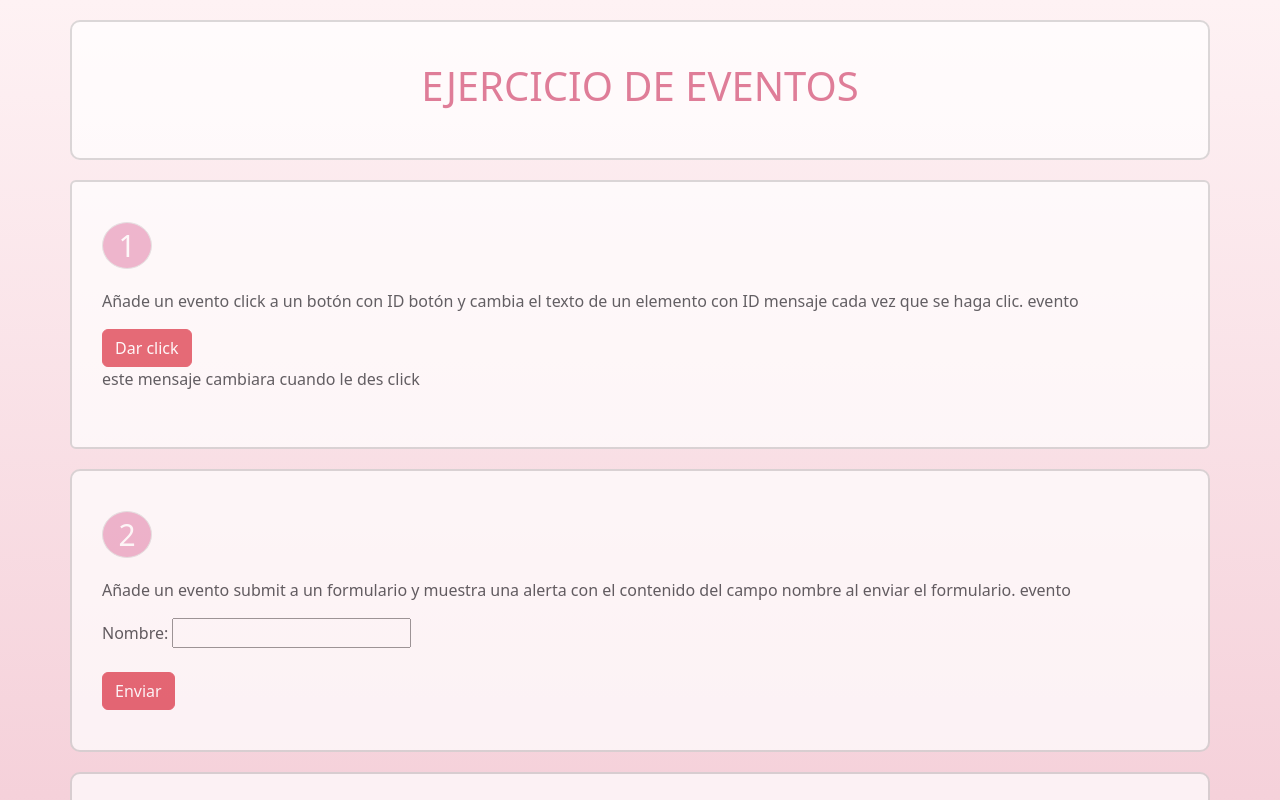
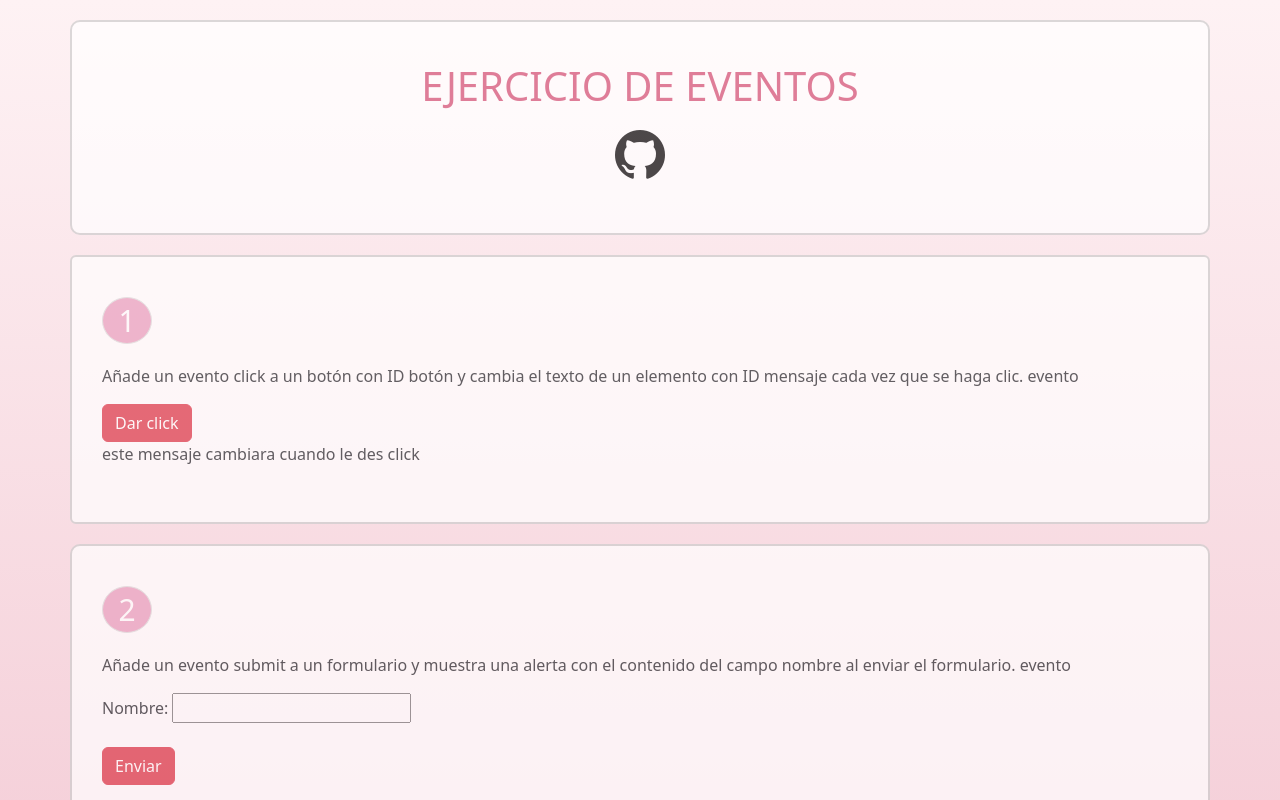
Before and after one commit to torco34/event-TalentLogy, a plain HTML site: page index.html in a window 1280 px wide. Shown: the top 800 px of the page. Drawn offline with nearby package versions, Linux system fonts and the light colour scheme.

Commit message:
Agregando icon  github

```diff
--- a/css/styles.css
+++ b/css/styles.css
@@ -78,3 +78,7 @@ body {
 .titulo h1 {
   color: #d14d72;
 }
+.titulo a {
+  color: #000;
+  font-size: 50px;
+}
--- a/index.html
+++ b/index.html
@@ -4,6 +4,10 @@
     <meta charset="UTF-8" />
     <meta http-equiv="X-UA-Compatible" content="IE=edge" />
     <meta name="viewport" content="width=device-width, initial-scale=1.0" />
+    <link
+      rel="stylesheet"
+      href="https://cdn.jsdelivr.net/npm/bootstrap-icons@1.10.4/font/bootstrap-icons.css"
+    />
     <link rel="stylesheet" href="./bootstrap/css/bootstrap.min.css" />
     <link rel="stylesheet" href="./css/styles.css" />
     <title>Document</title>
@@ -12,6 +16,9 @@
     <nav class="">
       <div class="container text-center titulo">
         <h1>EJERCICIO DE EVENTOS</h1>
+        <a href="https://github.com/torco34/event-TalentLogy">
+          <i class="bi bi-github"></i>
+        </a>
       </div>
     </nav>
 
```
